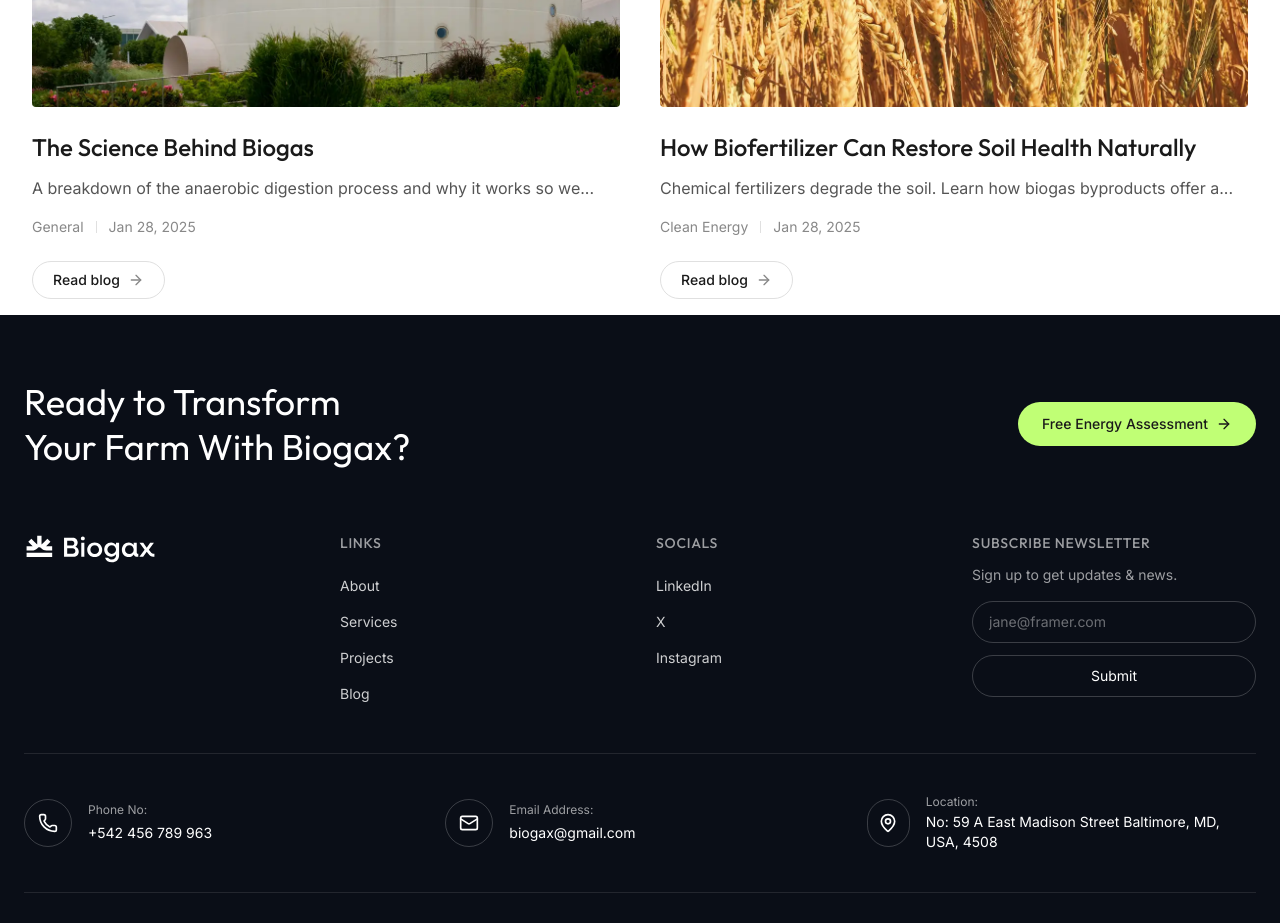
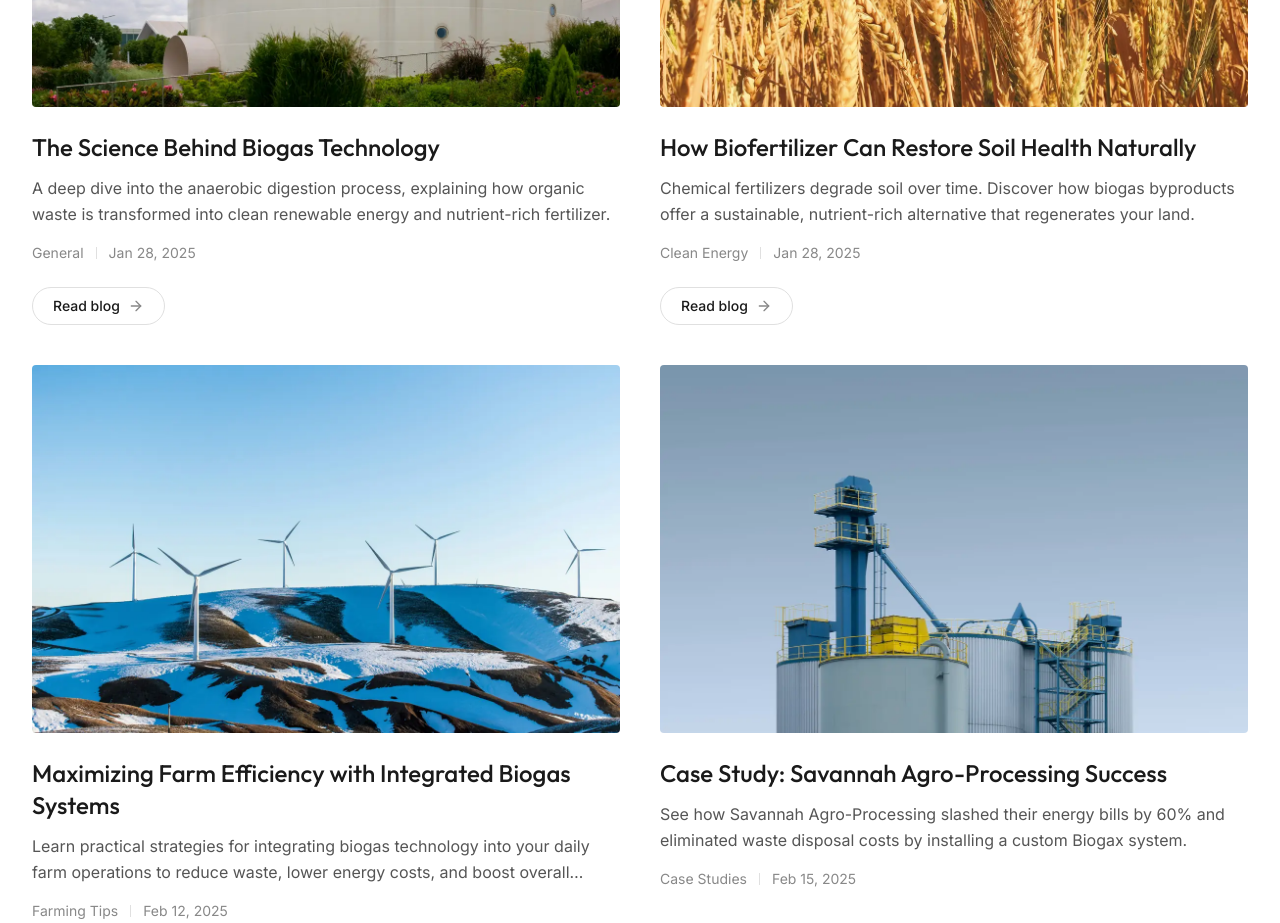
Before and after one commit to ugbodagadave/biogax, a React (Vite) app: page /blogs in a window 1280 px wide. Shown: the part 760-1683 px from the top of the page. Built offline with nearby package versions, Linux system fonts and the light colour scheme.

Commit message:
Blogs proper routing

```diff
--- /dev/null
+++ b/src/data/blogs.ts
@@ -0,0 +1,62 @@
+export const blogsData = [
+    {
+        id: 1,
+        slug: 'science-behind-biogas',
+        image: '/blog-biogas-science.webp',
+        title: 'The Science Behind Biogas Technology',
+        description: 'A deep dive into the anaerobic digestion process, explaining how organic waste is transformed into clean renewable energy and nutrient-rich fertilizer.',
+        content: 'Lorem ipsum dolor sit amet, consectetur adipiscing elit...',
+        category: 'General',
+        date: 'Jan 28, 2025',
+        author: 'Biogax Team',
+        readTime: '5 min read',
+    },
+    {
+        id: 2,
+        slug: 'biofertilizer-soil-health',
+        image: '/blog-soil-health.webp',
+        title: 'How Biofertilizer Can Restore Soil Health Naturally',
+        description: 'Chemical fertilizers degrade soil over time. Discover how biogas byproducts offer a sustainable, nutrient-rich alternative that regenerates your land.',
+        content: 'Lorem ipsum dolor sit amet, consectetur adipiscing elit...',
+        category: 'Clean Energy',
+        date: 'Jan 28, 2025',
+        author: 'Biogax Team',
+        readTime: '7 min read',
+    },
+    {
+        id: 3,
+        slug: 'maximizing-farm-efficiency',
+        image: '/services-hero.webp',
+        title: 'Maximizing Farm Efficiency with Integrated Biogas Systems',
+        description: 'Learn practical strategies for integrating biogas technology into your daily farm operations to reduce waste, lower energy costs, and boost overall productivity.',
+        content: 'Lorem ipsum dolor sit amet, consectetur adipiscing elit...',
+        category: 'Farming Tips',
+        date: 'Feb 12, 2025',
+        author: 'Biogax Team',
+        readTime: '6 min read',
+    },
+    {
+        id: 4,
+        slug: 'savannah-case-study',
+        image: '/project-savannah.webp',
+        title: 'Case Study: Savannah Agro-Processing Success',
+        description: 'See how Savannah Agro-Processing slashed their energy bills by 60% and eliminated waste disposal costs by installing a custom Biogax system.',
+        content: 'Lorem ipsum dolor sit amet, consectetur adipiscing elit...',
+        category: 'Case Studies',
+        date: 'Feb 15, 2025',
+        author: 'Biogax Team',
+        readTime: '8 min read',
+    },
+    {
+        id: 5,
+        slug: 'soil-composition-yields',
+        image: '/benefit-system-design.webp',
+        title: 'Understanding Soil Composition for Better Yields',
+        description: 'Healthy soil is the foundation of a successful harvest. We explore how organic amendments from biogas digestion can improve soil structure and water retention.',
+        content: 'Lorem ipsum dolor sit amet, consectetur adipiscing elit...',
+        category: 'Soil Health',
+        date: 'Feb 20, 2025',
+        author: 'Biogax Team',
+        readTime: '5 min read',
+    },
+];
--- a/src/pages/BlogDetailPage.tsx
+++ b/src/pages/BlogDetailPage.tsx
@@ -1,6 +1,6 @@
 import { ArrowRight, ArrowLeft, Calendar, Clock, User } from 'lucide-react';
 import { Link, useParams } from 'react-router-dom';
-import { blogsData } from './BlogsPage';
+import { blogsData } from '../data/blogs';
 
 export function BlogDetailPage() {
     const { slug } = useParams<{ slug: string }>();
--- a/src/pages/BlogsPage.tsx
+++ b/src/pages/BlogsPage.tsx
@@ -1,36 +1,9 @@
 import { useState } from 'react';
 import { ArrowRight } from 'lucide-react';
 import { Link } from 'react-router-dom';
+import { blogsData } from '../data/blogs';
 
 const categories = ['All Blog', 'Clean Energy', 'Farming Tips', 'Case Studies', 'Soil Health'];
-
-// Blogs data
-export const blogsData = [
-    {
-        id: 1,
-        slug: 'science-behind-biogas',
-        image: '/blog-biogas-science.webp',
-        title: 'The Science Behind Biogas',
-        description: 'A breakdown of the anaerobic digestion process and why it works so we...',
-        content: 'Lorem ipsum dolor sit amet, consectetur adipiscing elit...',
-        category: 'General',
-        date: 'Jan 28, 2025',
-        author: 'Biogax Team',
-        readTime: '5 min read',
-    },
-    {
-        id: 2,
-        slug: 'biofertilizer-soil-health',
-        image: '/blog-biofertilizer.webp',
-        title: 'How Biofertilizer Can Restore Soil Health Naturally',
-        description: 'Chemical fertilizers degrade the soil. Learn how biogas byproducts offer a...',
-        content: 'Lorem ipsum dolor sit amet, consectetur adipiscing elit...',
-        category: 'Clean Energy',
-        date: 'Jan 28, 2025',
-        author: 'Biogax Team',
-        readTime: '7 min read',
-    },
-];
 
 export function BlogsPage() {
     const [activeCategory, setActiveCategory] = useState('All Blog');
@@ -62,8 +35,8 @@ export function BlogsPage() {
                                 key={category}
                                 onClick={() => setActiveCategory(category)}
                                 className={`font-body text-sm whitespace-nowrap pb-2 border-b-2 transition-colors ${activeCategory === category
-                                        ? 'text-[#1a1a1a] border-[#1a1a1a] font-medium'
-                                        : 'text-[#888888] border-transparent hover:text-[#1a1a1a]'
+                                    ? 'text-[#1a1a1a] border-[#1a1a1a] font-medium'
+                                    : 'text-[#888888] border-transparent hover:text-[#1a1a1a]'
                                     }`}
                             >
                                 {category}
```
